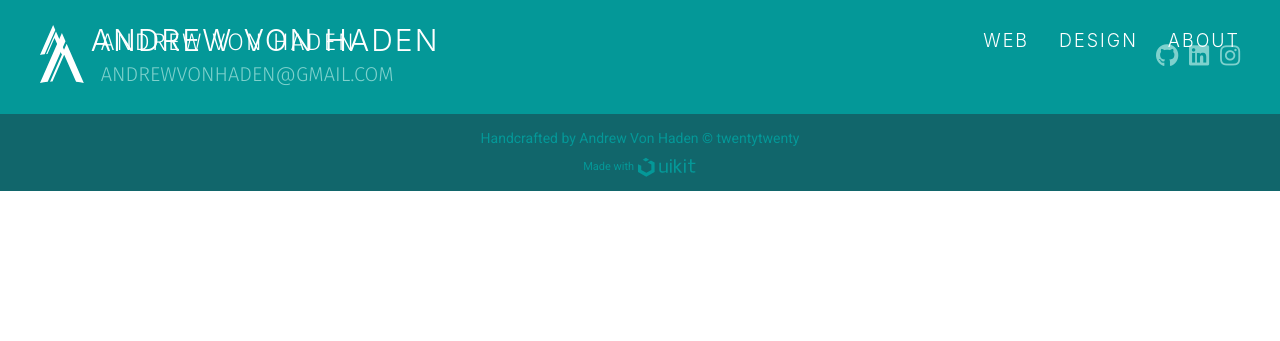
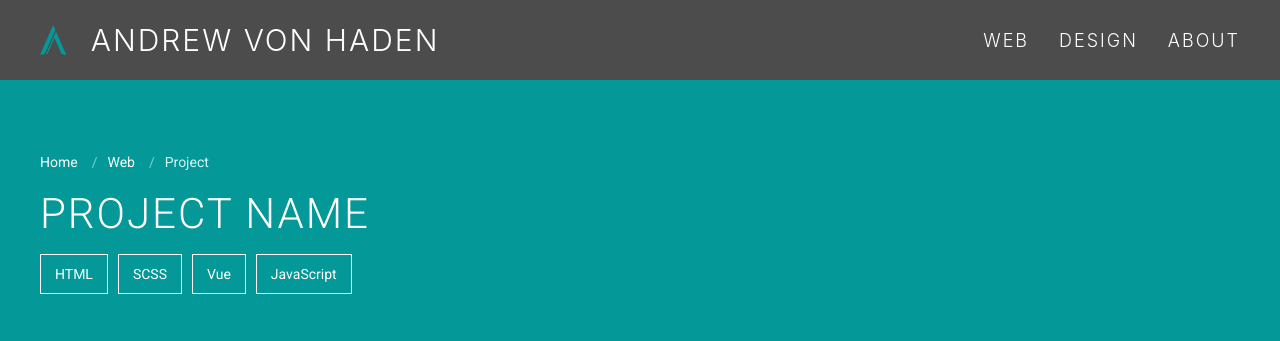
Before and after one commit to vonhaden/portfolio, a PHP site: page /project.html in a window 1280 px wide. Shown: the top 341 px of the page. Before the commit the page ends 191 px from the top, so only its background shows below. Run offline with PHP 8.4, Linux system fonts and the light colour scheme; some libraries are stand-ins or nearby versions.

Commit message:
Project template structure and styles

```diff
--- a/css/styles.css
+++ b/css/styles.css
@@ -603,8 +603,9 @@ h1, h2, h3, h4, h5, h6 {
 ------------------ Portfolio ---------------------
 \*----------------------------------------------*/
 .portfolio .filter-links a {
+  text-transform: none;
   line-height: 1;
-  padding: 12px;
+  padding: 10px 12px;
   color: #049898;
   border: 1px solid #049898;
   transition: 0.2s;
@@ -613,13 +614,13 @@ h1, h2, h3, h4, h5, h6 {
 @media all and (min-width: 30em) {
   .portfolio .filter-links a {
     font-size: 13px;
-    padding: 13px;
+    padding: 11px 13px;
   }
 }
 @media all and (min-width: 48em) {
   .portfolio .filter-links a {
     font-size: 14px;
-    padding: 14px;
+    padding: 12px 14px;
   }
 }
 .portfolio .filter-links a:focus, .portfolio .filter-links a:hover {
@@ -632,4 +633,119 @@ h1, h2, h3, h4, h5, h6 {
   border: 1px solid #049898;
 }
 
+/*--------------------------------------------------------------
+# Project
+--------------------------------------------------------------*/
+/*----------------------------------------------*\
+------------------ Project ---------------------
+\*----------------------------------------------*/
+.project h1 {
+  color: #fff;
+  margin: 15px 0;
+}
+.project h2, .project h3, .project h4 {
+  font-weight: 400;
+  color: #11666b;
+}
+.project p {
+  font-size: 15px;
+}
+@media all and (min-width: 48em) {
+  .project p {
+    font-size: 16px;
+  }
+}
+.project p:last-of-type {
+  margin-bottom: 0;
+}
+.project .project-header {
+  background-color: #049898;
+}
+.project .project-header .breadcrumbs {
+  margin-bottom: 0;
+}
+.project .project-header .breadcrumbs :nth-child(n+2):not(.uk-first-column)::before {
+  color: #7fd1cd;
+  margin: 0 10px;
+}
+.project .project-header .breadcrumbs li a {
+  color: #fff;
+}
+.project .project-header .breadcrumbs li a:hover, .project .project-header .breadcrumbs li a:focus {
+  color: #d4f9f6;
+}
+.project .project-header .breadcrumbs li span {
+  color: #d4f9f6;
+}
+.project .project-header .tags ul {
+  display: flex;
+  padding: 0;
+}
+.project .project-header .tags ul li {
+  list-style: none;
+  color: #fff;
+  line-height: 1;
+  padding: 10px 12px;
+  border: 1px solid #fff;
+  transition: 0.2s;
+  font-size: 12px;
+  margin-right: 10px;
+}
+@media all and (min-width: 30em) {
+  .project .project-header .tags ul li {
+    font-size: 13px;
+    padding: 11px 13px;
+  }
+}
+@media all and (min-width: 48em) {
+  .project .project-header .tags ul li {
+    font-size: 14px;
+    padding: 12px 14px;
+  }
+}
+.project .project-header .feature-image {
+  margin: 30px 0;
+  text-align: center;
+}
+@media all and (min-width: 48em) {
+  .project .project-header .feature-image {
+    margin: 50px 0;
+  }
+}
+.project .project-header .feature-image img {
+  max-height: 500px;
+  max-width: 100%;
+}
+.project .project-header .project-description {
+  color: #fff;
+}
+.project .project-body .full-width-image {
+  width: 100%;
+}
+.project .project-gallery {
+  background-color: #F8F8F8;
+}
+.project .project-gallery .gallery-link a:hover {
+  background-color: #049898;
+}
+.project .project-gallery .gallery-link .overlay {
+  position: absolute;
+  top: 0;
+  bottom: 0;
+  right: 0;
+  left: 0;
+  transition: 0.3s;
+}
+.project .project-gallery .gallery-link .overlay:hover {
+  background-color: rgba(0, 0, 0, 0.1);
+}
+
+.uk-lightbox {
+  background-color: rgba(0, 0, 0, 0.9);
+}
+.uk-lightbox .uk-lightbox-toolbar {
+  background-color: transparent;
+  color: #fff;
+}
+
 /*# sourceMappingURL=styles.css.map */
--- a/project.html
+++ b/project.html
@@ -30,12 +30,7 @@
 <p class="browserupgrade">You are using an <strong>outdated</strong> browser. Please <a href="https://browsehappy.com/">upgrade your browser</a> to improve your experience and security.</p>
 <![endif]-->
 <!---------------------- NAVBAR ---------------------->
-<div class="uk-position-top">
-    <div class="nav uk-navbar-container uk-sticky uk-navbar-transparent"
-         uk-sticky="sel-target: .uk-navbar-container;
-                cls-active: uk-navbar-sticky uk-navbar-grey;
-                cls-inactive: uk-navbar-transparent;
-                top: 0">
+<div class="nav uk-navbar-container uk-sticky uk-navbar-grey" uk-sticky>
     <div class="uk-container uk-container-expand">
         <nav class="uk-navbar">
 
@@ -69,9 +64,95 @@
     </div>
 </div>
 
+<div class="project">
+
+    <section class="project-header uk-section">
+        <div class="uk-container">
+
+            <ul class="breadcrumbs uk-breadcrumb">
+                <li><a href="">Home</a></li>
+                <li><a href="">Web</a></li>
+                <li><span>Project</span></li>
+            </ul>
+
+            <h1>
+                Project Name
+            </h1>
+
+            <div class="tags">
+                <ul>
+                    <li>HTML</li>
+                    <li>SCSS</li>
+                    <li>Vue</li>
+                    <li>JavaScript</li>
+                </ul>
+            </div>
+
+            <div class="feature-image">
+                <img data-src="img/laptop.png" width="" height="" alt="" uk-img>
+            </div>
+
+            <div class="project-description">
+                <p>
+                    Lorem Ipsum is simply dummy text of the printing and typesetting industry. Lorem Ipsum has been the industry's standard dummy text ever since the 1500s, when an unknown printer took a galley of type and scrambled it to make a type specimen book. It has survived not only five centuries, but also the leap into electronic typesetting, remaining essentially unchanged. It was popularised in the 1960s with the release of Letraset sheets containing Lorem Ipsum passages, and more recently with desktop publishing software like Aldus PageMaker including versions of Lorem Ipsum.
+                </p>
+
             </div>
 
 
+        </div>
+    </section>
+
+
+    <section class="project-body uk-section">
+        <div class="uk-container"
+             uk-scrollspy="
+            target: > div;
+            cls: uk-animation-slide-left;
+            offset-top: -150"
+        >
+
+            <img class="full-width-image uk-margin-large-bottom" data-src="img/laptop.png" alt="" uk-img>
+
+            <div class="body-section uk-margin-medium-bottom">
+                <h2>Development</h2>
+                <p>Lorem Ipsum is simply dummy text of the printing and typesetting industry. Lorem Ipsum has been the industry's standard dummy text ever since the 1500s, when an unknown printer took a galley of type and scrambled it to make a type specimen book. It has survived not only five centuries, but also the leap into electronic typesetting, remaining essentially unchanged. It was popularised in the 1960s with the release of Letraset sheets containing Lorem Ipsum passages, and more recently with desktop publishing software like Aldus PageMaker including versions of Lorem Ipsum.</p>
+            </div>
+
+            <div class="body-section uk-margin-medium-bottom" uk-scrollspy-class="uk-animation-slide-right">
+                <h2>Tools Used</h2>
+                <p>Lorem Ipsum is simply dummy text of the printing and typesetting industry. Lorem Ipsum has been the industry's standard dummy text ever since the 1500s, when an unknown printer took a galley of type and scrambled it to make a type specimen book. It has survived not only five centuries, but also the leap into electronic typesetting, remaining essentially unchanged. It was popularised in the 1960s with the release of Letraset sheets containing Lorem Ipsum passages, and more recently with desktop publishing software like Aldus PageMaker including versions of Lorem Ipsum.</p>
+            </div>
+
+            <a href="#" target=”_blank” class="uk-button uk-button-default button button-teal-on-white">Visit Site</a>
+
+        </div>
+    </section>
+
+
+    <section class="project-gallery uk-section">
+        <div class="uk-container">
+            <h2>Gallery</h2>
+
+            <div class="uk-child-width-1-2 uk-child-width-1-3@m uk-child-width-1-4@l" uk-grid uk-lightbox>
+
+                <div class="gallery-link">
+                    <a class="uk-inline"
+                       href="img/cover-bg.jpg"
+                       data-caption="Caption"
+                       data-alt="Image."
+                    >
+                        <div class="overlay"></div>
+                        <img src="img/thumbnails/datamed-thumb.jpg" alt="Open gallery lightbox.">
+                    </a>
+                </div>
+
+            </div>
+
+        </div>
+    </section>
+
+</div>
 
 
 
--- a/sass/_portfolio.scss
+++ b/sass/_portfolio.scss
@@ -5,8 +5,9 @@
 .portfolio {
     .filter-links {
         a {
+            text-transform: none;
             line-height: 1;
-            padding: 12px;
+            padding: 10px 12px;
             color: $teal;
             border: 1px solid $teal;
             transition: 0.2s;
@@ -14,11 +15,11 @@
 
             @include mappy-bp(sm){
                 font-size: 13px;
-                padding: 13px;
+                padding: 11px 13px;
             }
             @include mappy-bp(md){
                 font-size: 14px;
-                padding: 14px;
+                padding: 12px 14px;
             }
 
             &:focus,
--- /dev/null
+++ b/sass/_project.scss
@@ -0,0 +1,168 @@
+/*----------------------------------------------*\
+------------------ Project ---------------------
+\*----------------------------------------------*/
+
+.project {
+
+    h1 {
+        color: $white;
+        margin: 15px 0;
+    }
+    h2, h3, h4 {
+        font-weight: 400;
+        color: $teal-dark-1;
+    }
+    p {
+        font-size: 15px;
+
+        @include mappy-bp(md){
+            font-size: 16px;
+        }
+
+        &:last-of-type {
+            margin-bottom: 0
+        }
+    }
+
+
+    // Project Header
+    .project-header {
+        background-color: $teal;
+
+        // Breadcrumbs
+        .breadcrumbs {
+            margin-bottom: 0;
+
+            // Dividers
+            & {
+                :nth-child(n+2):not(.uk-first-column)::before {
+                    color: $teal-light-1;
+                    margin: 0 10px;
+                }
+            }
+            li {
+                // Links
+                a {
+                    color: $white;
+
+                    &:hover,
+                    &:focus {
+                        color: $teal-light-2;
+                    }
+
+                }
+
+                // Active (breadcrumb end)
+                span {
+                    color: $teal-light-2;
+                }
+            }
+        }
+
+        // Project Tags
+        .tags {
+            ul {
+                display: flex;
+                padding: 0;
+
+                li {
+                    list-style: none;
+                    color: $white;
+                    line-height: 1;
+                    padding: 10px 12px;
+                    border: 1px solid $white;
+                    transition: 0.2s;
+                    font-size: 12px;
+                    margin-right: 10px;
+
+                    @include mappy-bp(sm){
+                        font-size: 13px;
+                        padding: 11px 13px;
+                    }
+                    @include mappy-bp(md){
+                        font-size: 14px;
+                        padding: 12px 14px;
+                    }
+
+                }
+            }
+        }
+
+        // Feature Image
+        .feature-image {
+            margin: 30px 0;
+            text-align: center;
+
+            @include mappy-bp(md){
+                margin: 50px 0;
+            }
+
+            img {
+                max-height: 500px;
+                max-width: 100%;
+            }
+        }
+
+        // Project Description
+        .project-description {
+            color: $white;
+        }
+    }
+
+
+
+    // Project Body
+    .project-body {
+        .full-width-image {
+            width: 100%;
+        }
+    }
+
+
+
+    // Project Gallery
+    .project-gallery {
+        background-color: $grey-white;
+
+
+        .gallery-link {
+            a {
+                &:hover {
+                    background-color: $teal;
+                }
+            }
+
+            .overlay {
+                position: absolute;
+                top: 0;
+                bottom: 0;
+                right: 0;
+                left: 0;
+                transition: 0.3s;
+
+                &:hover {
+                    background-color: rgba(0, 0, 0, 0.1);
+                }
+            }
+        }
+
+
+    }
+
+}
+
+
+
+// Lightbox
+.uk-lightbox {
+    background-color: rgba(0, 0, 0, 0.9);
+
+    .uk-lightbox-button {
+        //background-color: $teal;
+    }
+
+    .uk-lightbox-toolbar {
+        background-color: transparent;
+        color: $white;
+    }
+}
--- a/sass/styles.scss
+++ b/sass/styles.scss
@@ -62,3 +62,9 @@
 # Portfolio
 --------------------------------------------------------------*/
 @import "portfolio";
+
+
+/*--------------------------------------------------------------
+# Project
+--------------------------------------------------------------*/
+@import "project";
```
Also changed, not shown: 1 other file. Lines whose indentation alone changed are shown as unchanged.
